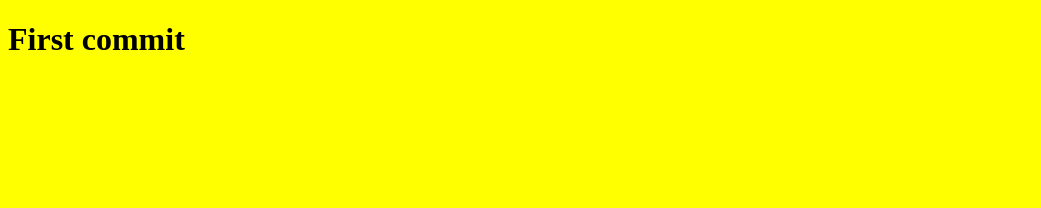
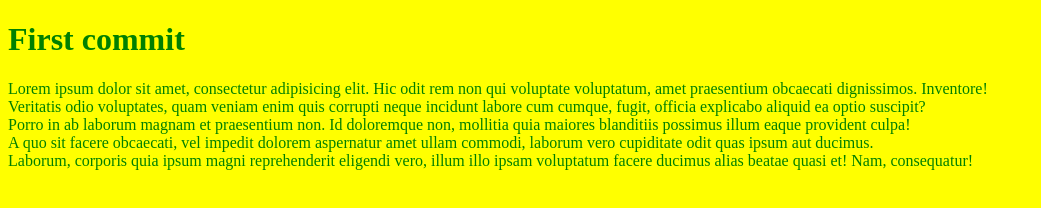
Before and after one commit to Oleksii25/just_example, a plain HTML site: page index.html in a window 1280 px wide. Shown: the whole page, without its empty margins (0-1041 px from the left). Drawn offline with Linux system fonts and the light colour scheme.

Commit message:
new_branch

```diff
--- a/index.html
+++ b/index.html
@@ -10,5 +10,12 @@
 </head>
 <body>
   <h1>First commit</h1>
+  <div class="conteiner">
+    <div class="some_text">Lorem ipsum dolor sit amet, consectetur adipisicing elit. Hic odit rem non qui voluptate voluptatum, amet praesentium obcaecati dignissimos. Inventore!</div>
+    <div class="some_text">Veritatis odio voluptates, quam veniam enim quis corrupti neque incidunt labore cum cumque, fugit, officia explicabo aliquid ea optio suscipit?</div>
+    <div class="some_text">Porro in ab laborum magnam et praesentium non. Id doloremque non, mollitia quia maiores blanditiis possimus illum eaque provident culpa!</div>
+    <div class="some_text">A quo sit facere obcaecati, vel impedit dolorem aspernatur amet ullam commodi, laborum vero cupiditate odit quas ipsum aut ducimus.</div>
+    <div class="some_text">Laborum, corporis quia ipsum magni reprehenderit eligendi vero, illum illo ipsam voluptatum facere ducimus alias beatae quasi et! Nam, consequatur!</div>
+  </div>
 </body>
 </html>
--- a/script.js
+++ b/script.js
@@ -1 +1 @@
-console.log('Hello world!')
+console.log('Hello world!!!')
--- a/style.css
+++ b/style.css
@@ -1,3 +1,4 @@
 body {
   background-color:yellow;
+  color:green;
 }
```
